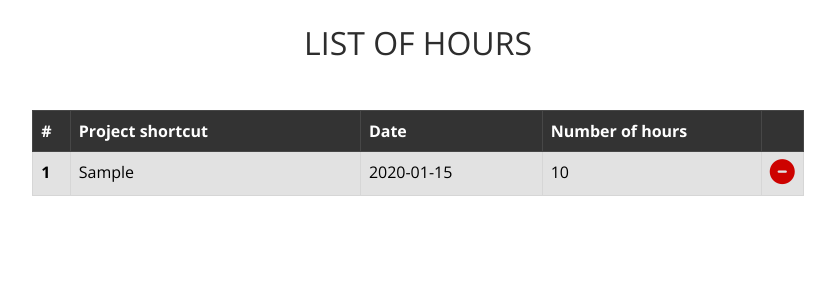
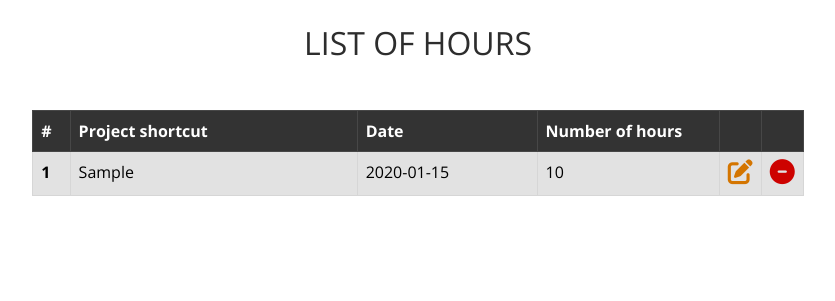
Before and after one commit to Gamattowicz/Timetracker_Flask, a Flask app: page /hour-list in a window 1280 px wide. Shown: the part 58-359 px from the top of the page, without its empty margins (222-1057 px from the left). Run offline with Flask 2, Linux system fonts and the light colour scheme; a user stored in the database is signed in; tables that the repository leaves empty hold one stand-in row (values such as "Sample post"); some libraries are stand-ins or nearby versions.

Commit message:
add update button in hours list

```diff
--- a/timetracker/forms.py
+++ b/timetracker/forms.py
@@ -38,9 +38,7 @@ class ProjectForm(FlaskForm):
 
 
 class HourForm(FlaskForm):
-    amount = IntegerField('Number of hours', widget=NumberInput(min=0,
-                                                                   max=24,
-                                                                   step=0.5))
+    amount = IntegerField('Number of hours', widget=NumberInput(min=0, max=24, step=0.5))
     work_date = DateField('Date of work', format='%YYYY-%m-%d')
     shortcut = SelectField('Project shortcut')
     confirm_button = SubmitField('Confirm')
--- a/timetracker/templates/hour_list.html
+++ b/timetracker/templates/hour_list.html
@@ -12,7 +12,8 @@
                 <th scope="col" style="width:5%">#</th>
                 <th scope="col" style="width:40%">Project shortcut</th>
                 <th scope="col" style="width:25%">Date</th>
-                <th scope="col" style="width:30%">Number of hours</th>
+                <th scope="col" style="width:25%">Number of hours</th>
+                <th scope="col" style="width:5%"></th>
                 <th scope="col" style="width:5%"></th>
             </tr>
           </thead>
@@ -25,11 +26,18 @@
                     <td>{{ hour.amount }}</td>
                     <td>
                       <div class="d-flex justify-content-center">
+                        <a href="/update-hour/{{hour.id}}" style="border: none; background-color: transparent;">
+                            <i class="fas fa-edit text-warning"></i>
+                        </a>
+                      </div>
+                    </td>
+                    <td>
+                      <div class="d-flex justify-content-center">
                         <a href="/delete-hour/{{hour.id}}" style="border: none; background-color: transparent;">
                             <i class="fas fa-minus-circle text-danger"></i>
                         </a>
                       </div>
-                  </td>
+                    </td>
                 </tr>
             {% endfor %}
             </tbody>
```
